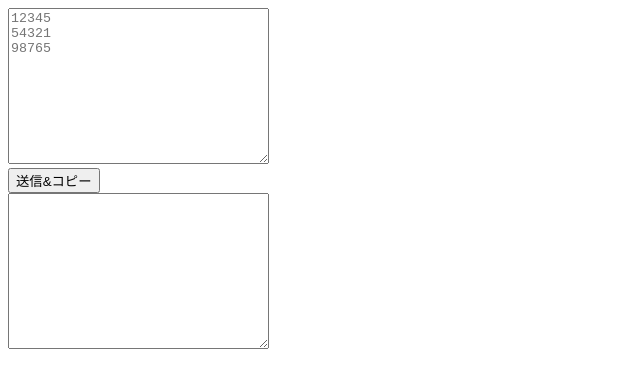
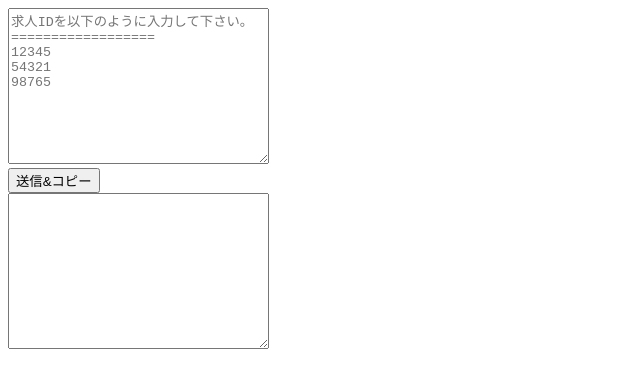
Before and after one commit to Kwateru/indeed_job_ID_replace, a plain HTML site: page index.html in a window 1280 px wide. Shown: the whole page, without its empty margins (0-640 px from the left). Drawn offline with nearby package versions, Linux system fonts and the light colour scheme.

Commit message:
入力例を記載

```diff
--- a/index.html
+++ b/index.html
@@ -6,7 +6,7 @@
     <title>indeed 求人紐付け</title>
 </head>
 <body>
-        <textarea name="kyujin" class="input" cols="30" rows="10" placeholder="12345&#13;54321&#13;98765"></textarea>
+        <textarea name="kyujin" class="input" cols="30" rows="10" placeholder="求人IDを以下のように入力して下さい。&#13;==================&#13;12345&#13;54321&#13;98765"></textarea>
         <button type="submit" value="送信" class="btn">送信&コピー</button>
         <textarea name="seikei" class="seikei" cols="30" rows="10"></textarea>
 </body>
```
